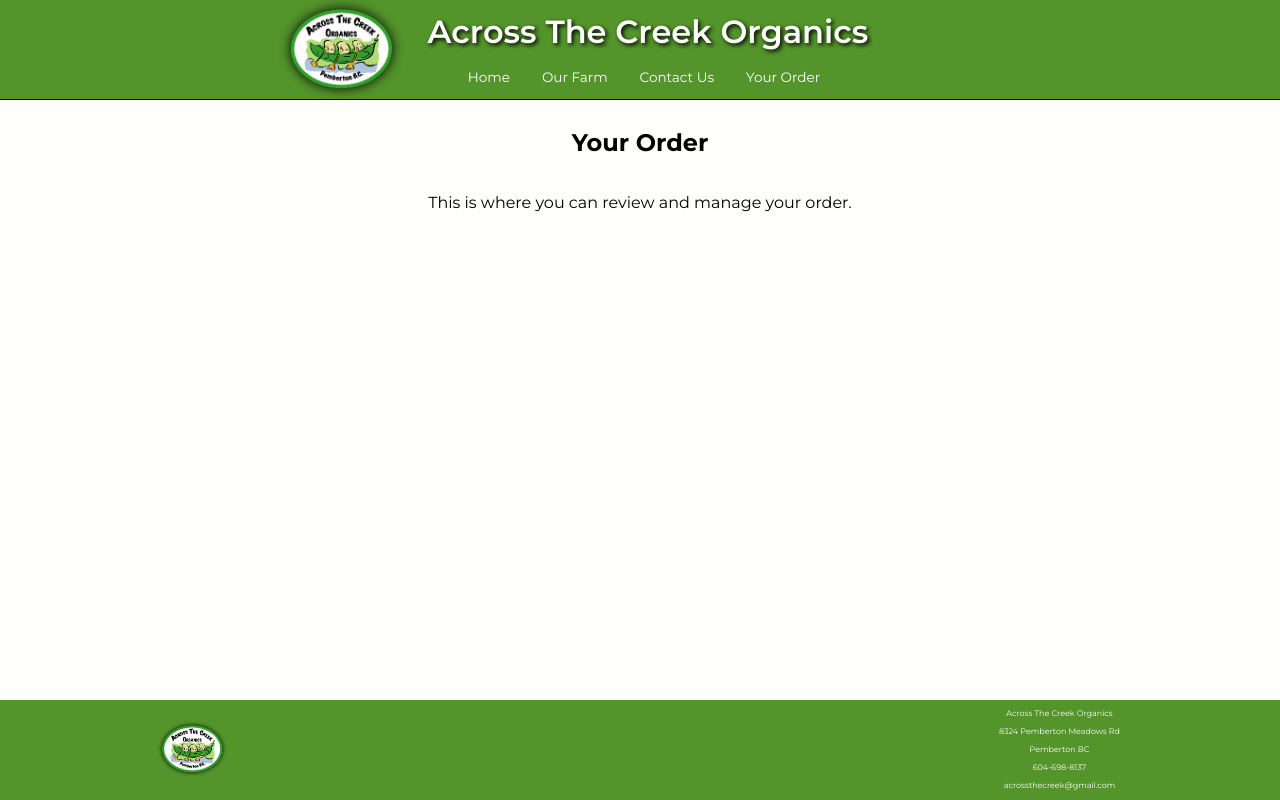
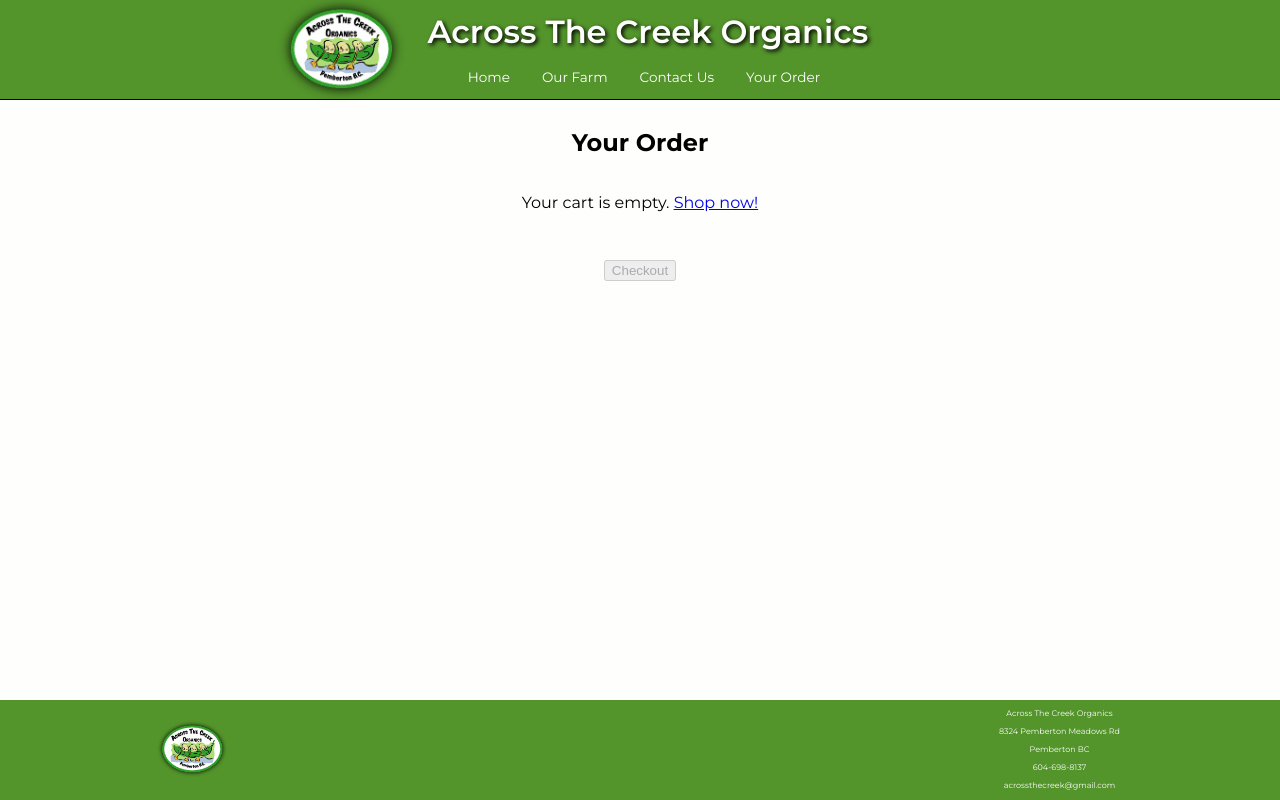
Before and after one commit to Jesse-D-Miller/AcrossTheCreekOrganics, a React (Vite) app: page /order in a window 1280 px wide. Built offline with nearby package versions, Linux system fonts and the light colour scheme.

Commit message:
some cart functionality imlpemented in jsx and some css complete

```diff
--- a/src/App.css
+++ b/src/App.css
@@ -501,4 +501,19 @@
   padding: 0.5rem;
 }
 
+.order-page ul {
+  border: var(--primary-black) 1px solid;
+  border-radius: 4px;
+  padding: 1rem 0;
+  width: 100%;
+}
+.order-page li {
+  display: flex;
+  justify-content: space-between;
+  align-items: center;
+  margin: 1rem 0  1rem 0.5rem;
+  font-size: 0.75rem;
+}
+
+
 /*================================================== Order Form ==================================================*/
--- a/src/components/Order.jsx
+++ b/src/components/Order.jsx
@@ -2,12 +2,58 @@
 import { Link } from "react-router-dom";
 
 function Order() {
-  const { cart, removeFromCart, clearCart } = useCart();
+  const { cart, removeFromCart, clearCart, incrementItem, decrementItem } =
+    useCart();
 
   return (
     <div className="order-page">
       <h2>Your Order</h2>
-      <p>This is where you can review and manage your order.</p>
+      {cart.length === 0 ? (
+        <p>
+          Your cart is empty. <Link to="/">Shop now!</Link>
+        </p>
+      ) : (
+        <ul style={{ listStyle: "none" }}>
+          {cart.map((item) => (
+            <li key={item.id}>
+              <div className="left-section">
+                <span style={{ fontWeight: "bold" }}>{item.name}</span>
+              </div>
+              <div className="right-section">
+                {item.quantity === 0 ? (
+                  <button onClick={() => removeFromCart(item.id)}>
+                    <svg
+                      xmlns="http://www.w3.org/2000/svg"
+                      height="18px"
+                      viewBox="0 -960 960 960"
+                      width="18px"
+                      fill="#EA3323"
+                    >
+                      <path d="M280-120q-33 0-56.5-23.5T200-200v-520h-40v-80h200v-40h240v40h200v80h-40v520q0 33-23.5 56.5T680-120H280Zm400-600H280v520h400v-520ZM360-280h80v-360h-80v360Zm160 0h80v-360h-80v360ZM280-720v520-520Z" />
+                    </svg>
+                  </button>
+                ) : (
+                  <button onClick={() => decrementItem(item.id)}>-</button>
+                )}
+                <span> {item.quantity}</span>
+                <button onClick={() => incrementItem(item.id)}>+</button>
+              </div>
+            </li>
+          ))}
+        </ul>
+      )}
+      <div style={{ marginTop: "2rem" }}>
+        <Link to="/checkout">
+          <button disabled={cart.length === 0}>Checkout</button>
+        </Link>
+        {/* <button
+          onClick={clearCart}
+          style={{ marginLeft: "1rem" }}
+          disabled={cart.length === 0}
+        >
+          Clear Cart
+        </button> */}
+      </div>
     </div>
   );
 }
--- a/src/context/CartContext.jsx
+++ b/src/context/CartContext.jsx
@@ -12,13 +12,15 @@
       if (existing) {
         return prevCart.map((cartItem) =>
           cartItem.id === item.id
-            ? { ...cartItem, quantity: (cartItem.quantity || 1) + (item.quantity || 1) }
+            ? {
+                ...cartItem,
+                quantity: (cartItem.quantity || 1) + (item.quantity || 1),
+              }
             : cartItem
         );
       } else {
         return [...prevCart, { ...item, quantity: item.quantity || 1 }];
       }
-
     });
   }
 
@@ -57,7 +59,17 @@
   }
 
   return (
-    <CartContext.Provider value={{ cart, setCart, addToCart, removeFromCart, clearCart }}>
+    <CartContext.Provider
+      value={{
+        cart,
+        setCart,
+        addToCart,
+        removeFromCart,
+        clearCart,
+        incrementItem,
+        decrementItem,
+      }}
+    >
       {children}
     </CartContext.Provider>
   );
```
Also changed, not shown: src/assets/delete_24dp_EA3323_FILL0_wght400_GRAD0_opsz24.svg (added).
